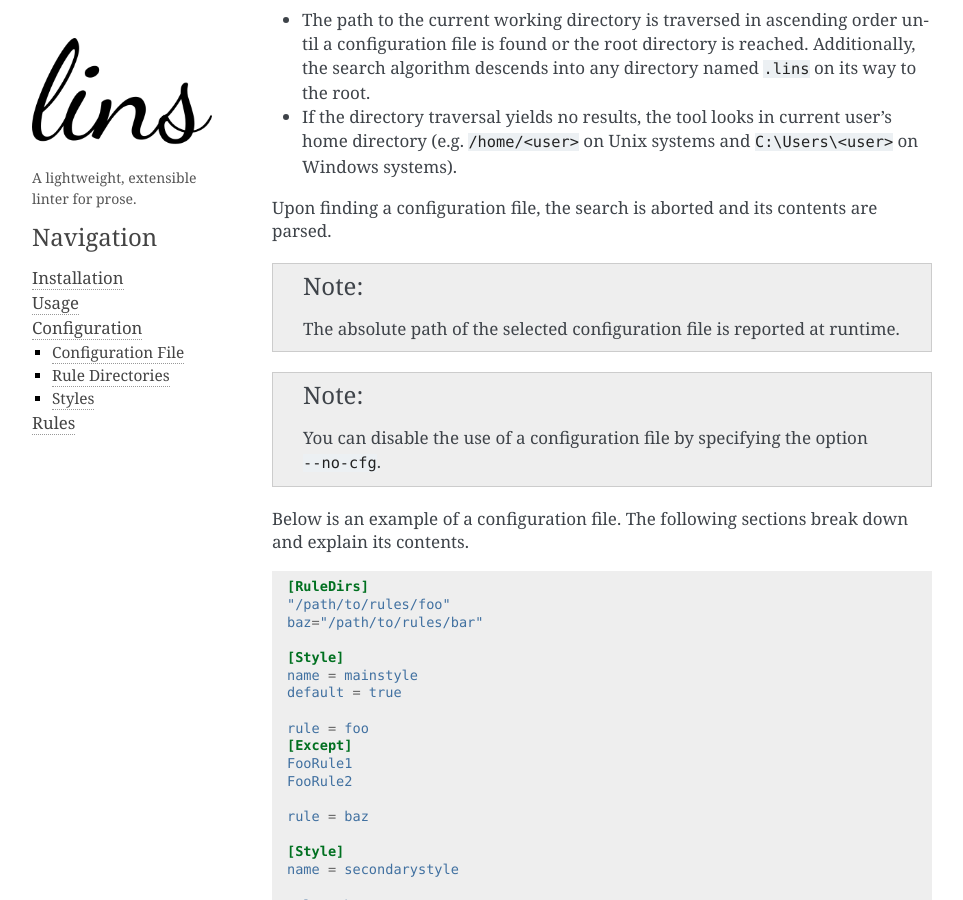
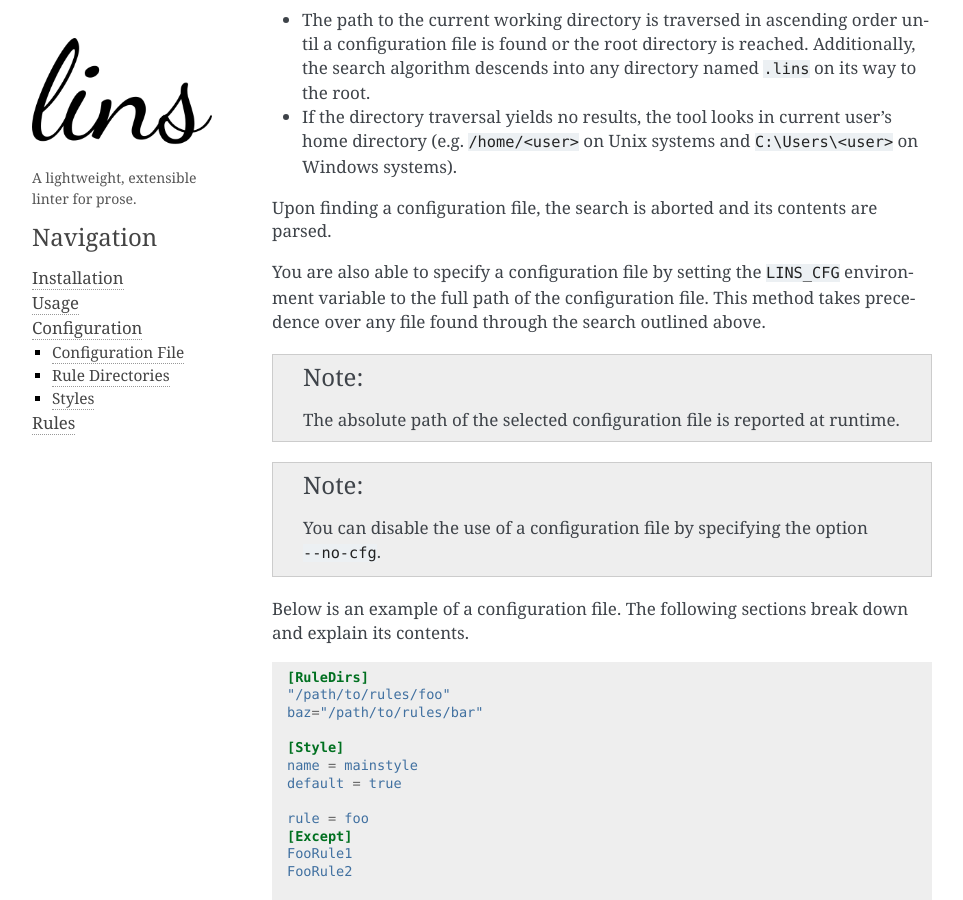
Before and after one commit to sthenic/lins, a Sphinx documentation site: the page built from doc/_source/configuration.rst, in a window 1280 px wide and 900 px high, scrolled down 324 px. Shown: the whole window, without its empty margins (148-1111 px from the left). Built offline with Sphinx 7.4.7, drawn with Linux system fonts in a browser that asks for light colours.

Commit message:
[utils/doc] Add support to specify a configuration file through the LINS_CFG environment variable.

```diff
--- a/doc/_source/configuration.rst
+++ b/doc/_source/configuration.rst
@@ -28,6 +28,10 @@ configuration file to use through a search that follows these parameters:
 
 Upon finding a configuration file, the search is aborted and its contents are
 parsed.
+
+You are also able to specify a configuration file by setting the ``LINS_CFG``
+environment variable to the full path of the configuration file. This method
+takes precedence over any file found through the search outlined above.
 
 .. note::
 
```
Also changed, not shown: 1 other file.
